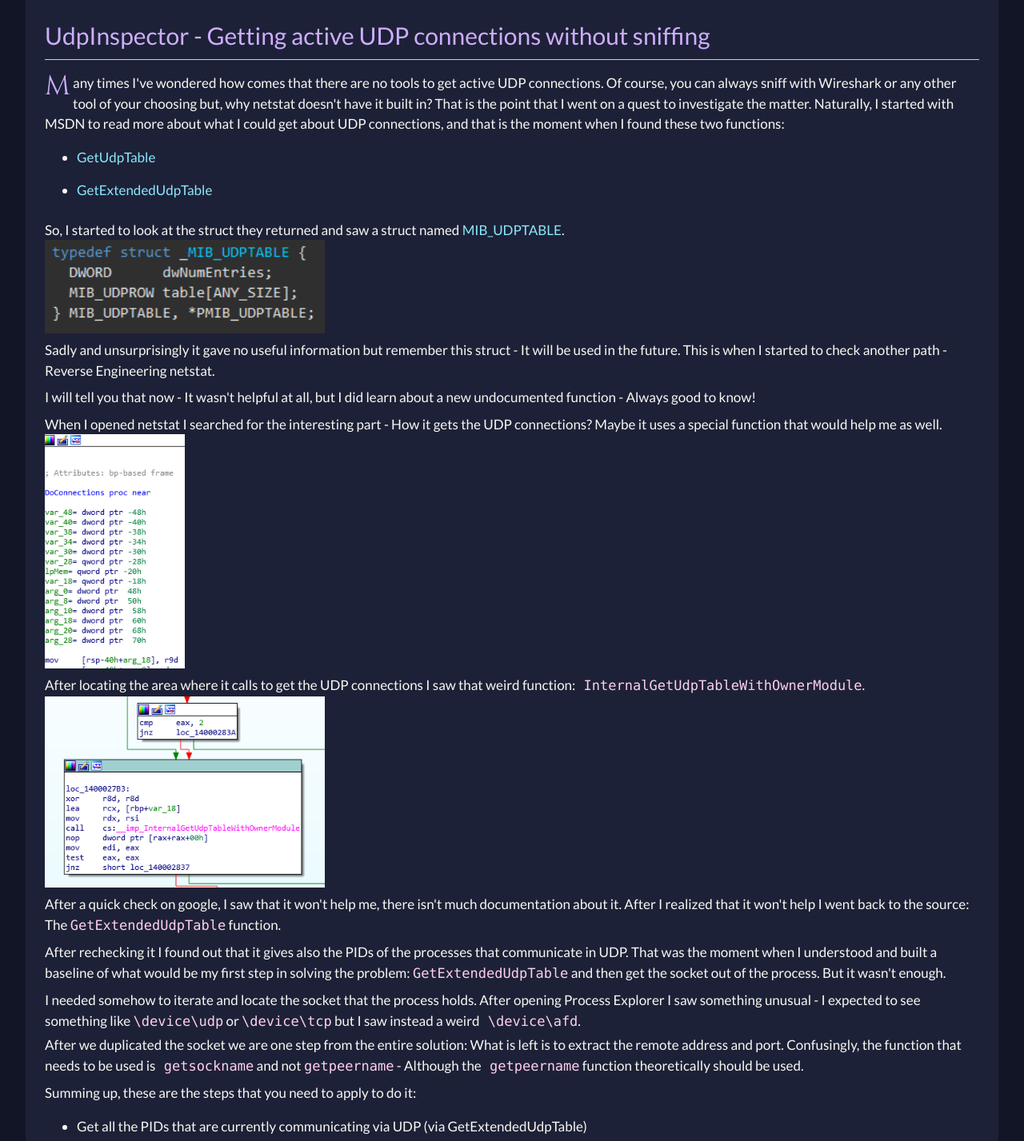
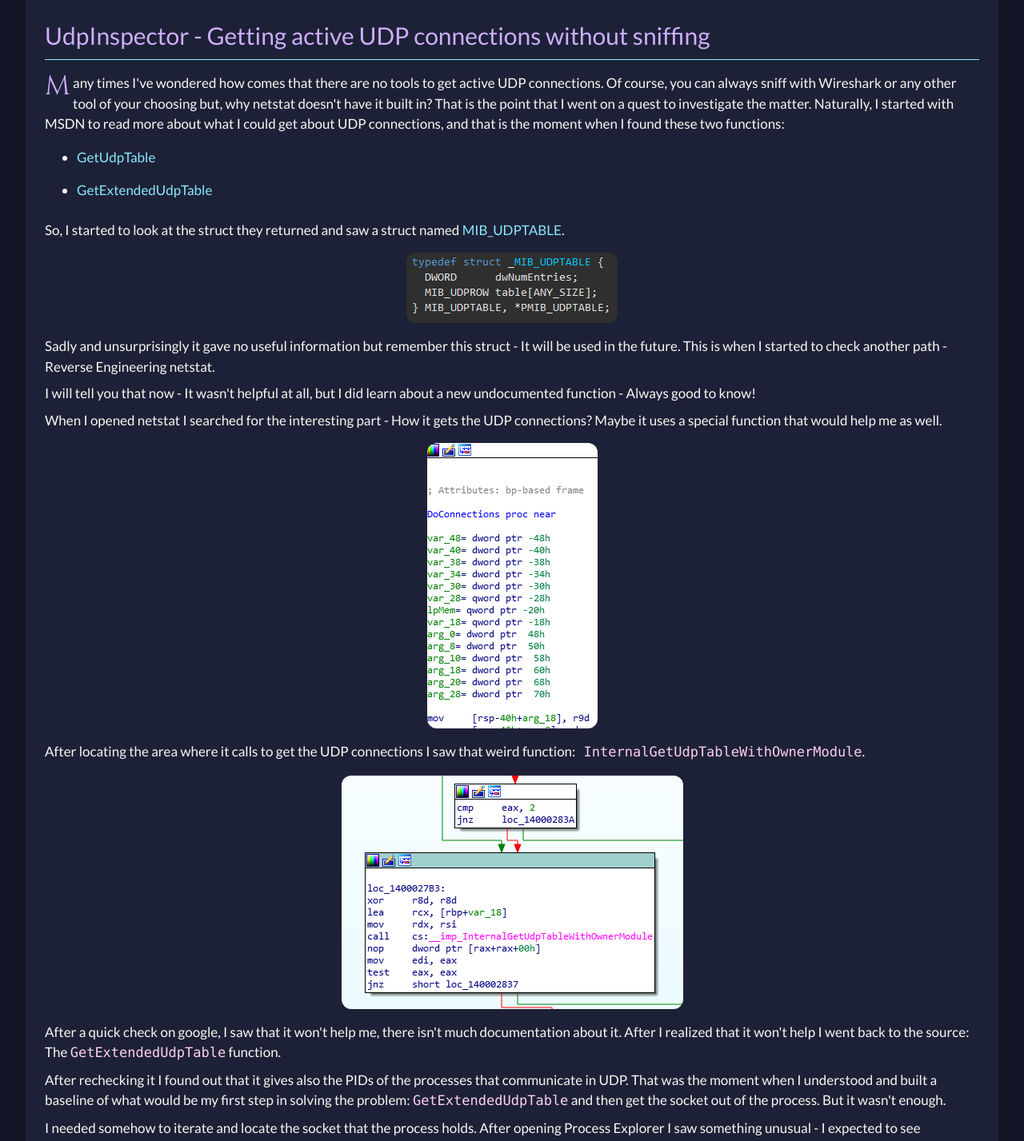
Before and after one commit to Idov31/idov31.github.io, a Next.js app: page /posts/list-udp-connections in a window 1280 px wide. Shown: the part 272-1699 px from the top of the page at 80% size. Built offline with nearby package versions, Linux system fonts and the light colour scheme.

Commit message:
Changed from next/image to custom component

```diff
--- a/src/app/posts/function-stomping/page.tsx
+++ b/src/app/posts/function-stomping/page.tsx
@@ -3,7 +3,7 @@
 import SecondaryHeader, {BlogPrologue, BulletList, Code, InlineCode} from "@/components/BlogComponents";
 import React from "react";
 import StyledLink from "@/components/StyledLink";
-import Image from "next/image";
+import BlogImageFigure from "@/components/BlogImageFigure";
 
 export default function FunctionStomping() {
     const getFunctionBase = ` // Getting the module name.
@@ -103,10 +103,10 @@
                         </div>
                         <div className="pt-2">
                             To summarize:
-                            <div className="flex items-center justify-center justify-items-center">
-                                <Image src="/post-images/function-stomping/shellcode_injection.png"
-                                       alt="shellcode_injection" width="150" height="50"/>
-                            </div>
+                            <BlogImageFigure
+                                src="/post-images/function-stomping/shellcode_injection.png"
+                                alt="shellcode_injection"
+                            />
                         </div>
                     </div>
 
@@ -117,10 +117,10 @@
                         I needed to do it remotely. For that, I used the <InlineCode text="EnumProcessModules "/>
                         function:
 
-                        <div className="flex items-center justify-center justify-items-center">
-                            <Image src="/post-images/function-stomping/enum_process_modules.png"
-                                   alt="enum_process_modules" width="300" height="100"/>
-                        </div>
+                        <BlogImageFigure
+                            src="/post-images/function-stomping/enum_process_modules.png"
+                            alt="enum_process_modules"
+                        />
 
                         <div className="pt-2">
                             It looks like a very straightforward function and now all I needed to do is to use the good
@@ -136,19 +136,19 @@
                             got and couldn’t figure out why I could not get the function pointer. At this point, I went
                             back to MSDN and read again the description, and one thing caught my eye:
                         </div>
-                        <div className="flex items-center justify-center justify-items-center">
-                            <Image src="/post-images/function-stomping/module_permissions.png" alt="module_permissions"
-                                   width="600" height="200"/>
-                        </div>
+                        <BlogImageFigure
+                            src="/post-images/function-stomping/module_permissions.png"
+                            alt="module_permissions"
+                        />
 
                         <div className="pt-2">
                             Well... That explains some things. I searched more about this permission and found this
                             explanation:
                         </div>
-                        <div className="flex items-center justify-center justify-items-center">
-                            <Image src="/post-images/function-stomping/load_library_as_datafile.png"
-                                   alt="load_library_as_datafile" width="600" height="200"/>
-                        </div>
+                        <BlogImageFigure
+                            src="/post-images/function-stomping/load_library_as_datafile.png"
+                            alt="load_library_as_datafile"
+                        />
 
                         <div className="pt-2">
                             That was very helpful to me because at this moment I knew why even when I have a valid
@@ -202,10 +202,10 @@
                             I researched further about the available page permissions and one caught my eye:
                             <InlineCode text=" PAGE_EXECUTE_WRITECOPY"/>.
                         </div>
-                        <div className="flex items-center justify-center justify-items-center pt-2">
-                            <Image src="/post-images/function-stomping/page_execute_write_copy.png"
-                                   alt="page_execute_write_copy" height="200" width="600"/>
-                        </div>
+                        <BlogImageFigure
+                            src="/post-images/function-stomping/page_execute_write_copy.png"
+                            alt="page_execute_write_copy"
+                        />
                         <div className="pt-2">
                             It looks like it gives read, write and execute permissions without actually using
                             <InlineCode text=" PAGE_EXECUTE_READWRITE"/>. I wanted to dig a little deeper into this and
@@ -215,10 +215,10 @@
                         <div className="pt-2">
                             To conclude, the UML of this method looks like that:
                         </div>
-                        <div className="flex items-center justify-center justify-items-center pt-2">
-                            <Image src="/post-images/function-stomping/function_stomping.png" alt="function_stomping"
-                                   height="50" width="150"/>
-                        </div>
+                        <BlogImageFigure
+                            src="/post-images/function-stomping/function_stomping.png"
+                            alt="function_stomping"
+                        />
                     </div>
 
                     <SecondaryHeader text="Detection"/>
--- a/src/app/posts/list-udp-connections/page.tsx
+++ b/src/app/posts/list-udp-connections/page.tsx
@@ -3,7 +3,7 @@
 import SecondaryHeader, {BlogPrologue, BulletList, InlineCode} from "@/components/BlogComponents";
 import React from "react";
 import StyledLink from "@/components/StyledLink";
-import Image from "next/image";
+import BlogImageFigure from "@/components/BlogImageFigure";
 
 export default function ListUdpConnections() {
     return (
@@ -38,8 +38,10 @@
                             href="https://docs.microsoft.com/en-us/windows/win32/api/udpmib/ns-udpmib-mib_udptable"
                             content="MIB_UDPTABLE" textSize="text-md"/>.
                         </div>
-                        <Image src="/post-images/list-udp-connections/udptable.png" alt="udptable" height="150"
-                               width="350"/>
+                        <BlogImageFigure
+                            src="/post-images/list-udp-connections/udptable.png"
+                            alt="udptable"
+                        />
 
                         <div className="pt-2">
                             Sadly and unsurprisingly it gave no useful information but remember this struct - It will be
@@ -55,15 +57,19 @@
                             When I opened netstat I searched for the interesting part - How it gets the UDP connections?
                             Maybe it uses a special function that would help me as well.
                         </div>
-                        <Image src="/post-images/list-udp-connections/netstat1.png" alt="netstat-udp-function"
-                               height="50" width="175"/>
+                        <BlogImageFigure
+                            src="/post-images/list-udp-connections/netstat1.png"
+                            alt="netstat-udp-function"
+                        />
 
                         <div className="pt-2">
                             After locating the area where it calls to get the UDP connections I saw that weird function:
                             <InlineCode text=" InternalGetUdpTableWithOwnerModule"/>.
                         </div>
-                        <Image src="/post-images/list-udp-connections/netstat2.png"
-                               alt="InternalGetUdpTableWithOwnerModule" height="150" width="350"/>
+                        <BlogImageFigure
+                            src="/post-images/list-udp-connections/netstat2.png"
+                            alt="InternalGetUdpTableWithOwnerModule"
+                        />
 
                         <div className="pt-2">
                             After a quick check on google, I saw that it won&apos;t help me, there isn&apos;t much documentation
--- a/src/app/posts/rust101-rustomware/page.tsx
+++ b/src/app/posts/rust101-rustomware/page.tsx
@@ -3,7 +3,7 @@
 import SecondaryHeader, {BlogPrologue, BulletList, Code, InlineCode} from "@/components/BlogComponents";
 import React from "react";
 import StyledLink from "@/components/StyledLink";
-import Image from "next/image";
+import BlogImageFigure from "@/components/BlogImageFigure";
 
 export default function Rust101Rustomware() {
     const createRustProj = `cargo new rustomware
@@ -234,8 +234,11 @@
                             README file and recompile, no code editing is required.
                         </div>
                         <div className="pt-2">
-                            Result: <Image src="/post-images/rust101-rustomware/encrypted_files.png"
-                                           width="700" height="500" alt="result"/>
+                            Result:
+                            <BlogImageFigure
+                                src="/post-images/rust101-rustomware/encrypted_files.png"
+                                alt="result"
+                            />
                         </div>
                     </div>
 
```
